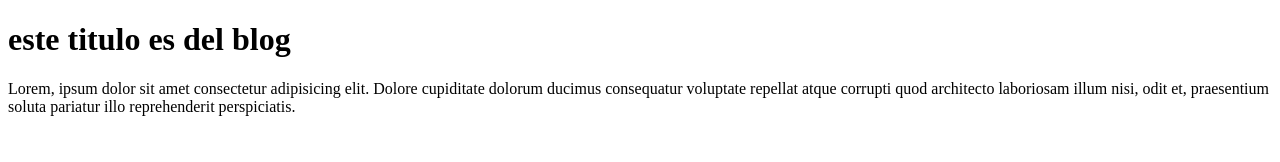
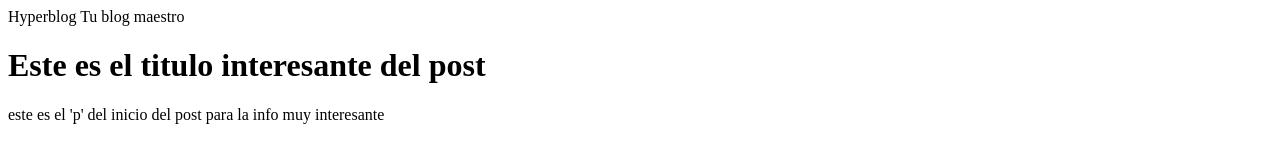
Before and after one commit to AbrahamGit05/bloggg, a plain HTML site: page index.html in a window 1280 px wide. Drawn offline with Linux system fonts and the light colour scheme.

Commit message:
empezamos a darle forma y creamos css

```diff
--- a/index.html
+++ b/index.html
@@ -7,10 +7,14 @@
     <title>Blogpost</title>
 </head>
 <body>
-    <h1>este titulo es del blog</h1>
-    <p>Lorem, ipsum dolor sit amet consectetur adipisicing elit.
-        Dolore cupiditate dolorum ducimus consequatur voluptate
-        repellat atque corrupti quod architecto laboriosam illum nisi,
-        odit et, praesentium soluta pariatur illo reprehenderit perspiciatis.</p>
+    <div id="container">
+        <div id="cabecera">
+        Hyperblog <span id="agline">Tu blog maestro</span>
+    </div>
+        <div id="post">
+            <h1>Este es el titulo interesante del post</h1>
+            <P>este es el 'p' del inicio del post para la info muy interesante </P>
+        </div>
+    </div>
 </body>
 </html>
```
Also changed, not shown: css1.css (added).
